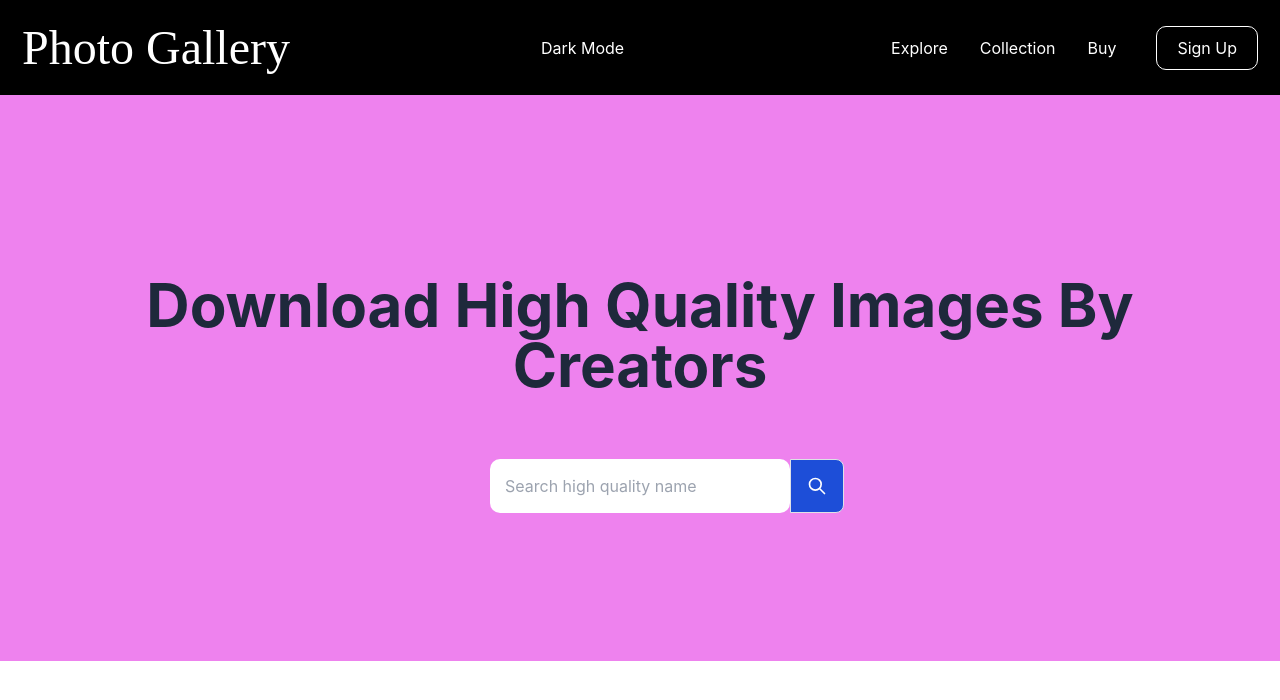
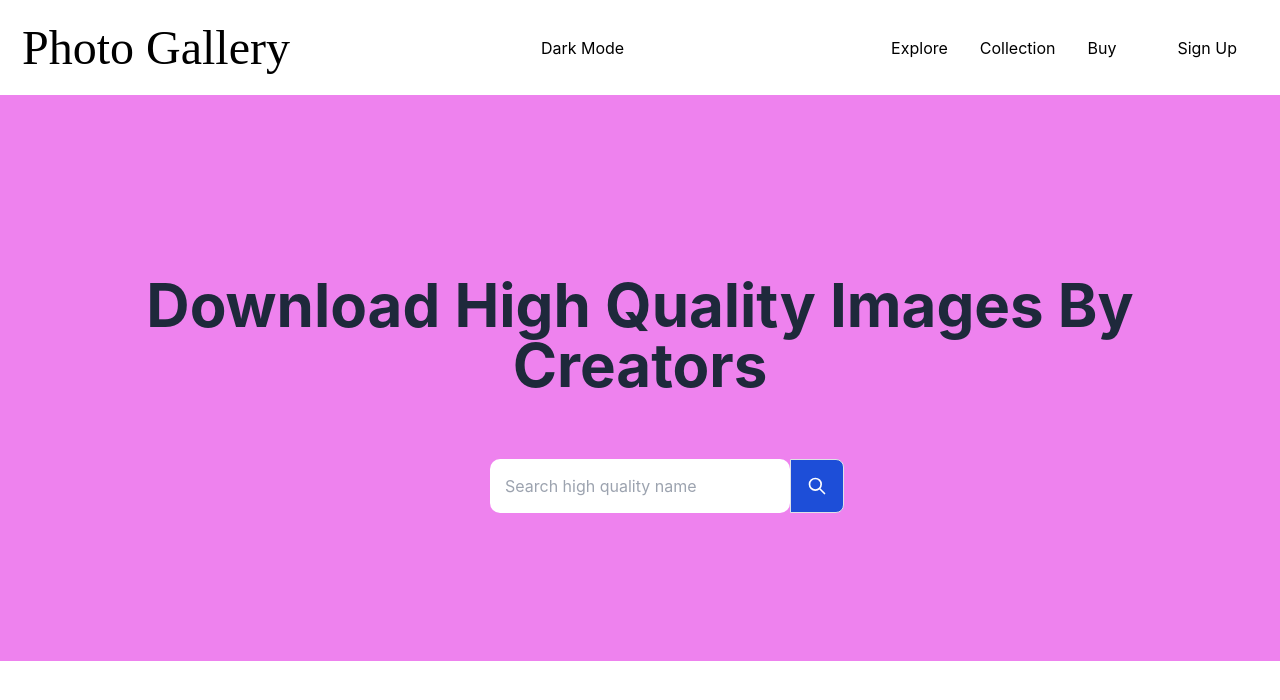
Before and after one commit to nikitaawasarmol/Image-Gallery, a React (Create React App) app: page / in a window 1280 px wide. Shown: the top 700 px of the page. Built offline with nearby package versions, Linux system fonts and the light colour scheme.

Commit message:
Update NavBarElements.js

```diff
--- a/src/components/navbar/NavBarElements.js
+++ b/src/components/navbar/NavBarElements.js
@@ -1,10 +1,11 @@
-import { GoThreeBars } from 'react-icons/go';
+// import { GoThreeBars } from 'react-icons/go';
 import { NavLink as Link } from 'react-router-dom';
 import styled from "styled-components";
 
+
 export const Nav = styled.nav`
-    background: black;
-    color: white;
+    background: white;
+    color: black;
     height: 95px;
     display: flex;
     flex-direction: row;
@@ -17,14 +18,14 @@ export const Nav = styled.nav`
 export const NavLogo = styled(Link)`
   cursor: pointer;
   font-family: cursive;
-  color: #fff;
+  color: black;
   font-size: 3rem;
   text-decoration: none;
 
 `;
 
 export const NavLink = styled(Link)`
-  color: #fff;
+  color: black;
   display: flex;
   align-items: center;
   text-decoration: none;
@@ -36,19 +37,19 @@ export const NavLink = styled(Link)`
   }
 `;
 
-export const Bars = styled(GoThreeBars)`
-  display: none;
-  color: #fff;
-  @media screen and (max-width: 768px) {
-    display: block;
-    position: absolute;
-    top: 0;
-    right: 0;
-    transform: translate(-100%, 75%);
-    font-size: 1.8rem;
-    cursor: pointer;
-  }
-`;
+// export const Bars = styled(GoThreeBars)`
+//   display: none;
+//   color: #fff;
+//   @media screen and (max-width: 768px) {
+//     display: block;
+//     position: absolute;
+//     top: 0;
+//     right: 0;
+//     transform: translate(-100%, 75%);
+//     font-size: 1.8rem;
+//     cursor: pointer;
+//   }
+// `;
 
 export const NavMenu = styled.div`
   display: flex;
@@ -73,7 +74,7 @@ export const NavBtn = styled.nav`
 export const NavBtnLink = styled(Link)`
   border-radius: 10px;
   padding: 9px 20px;
-  color: #fff;
+  color: #black;
   outline: none;
   border: 1px solid #fff;
   cursor: pointer;
```
